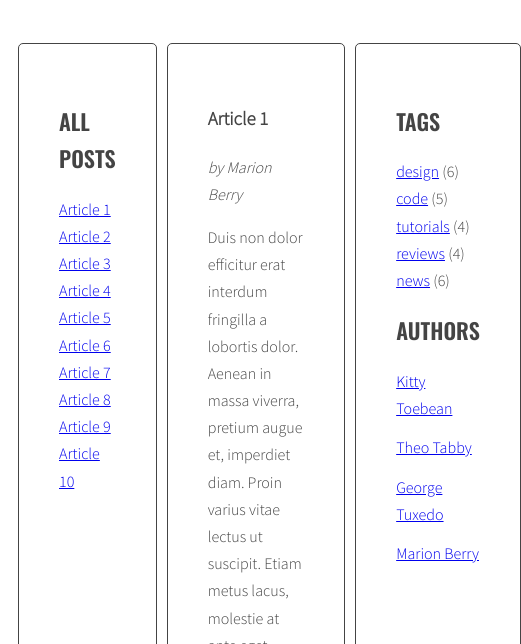
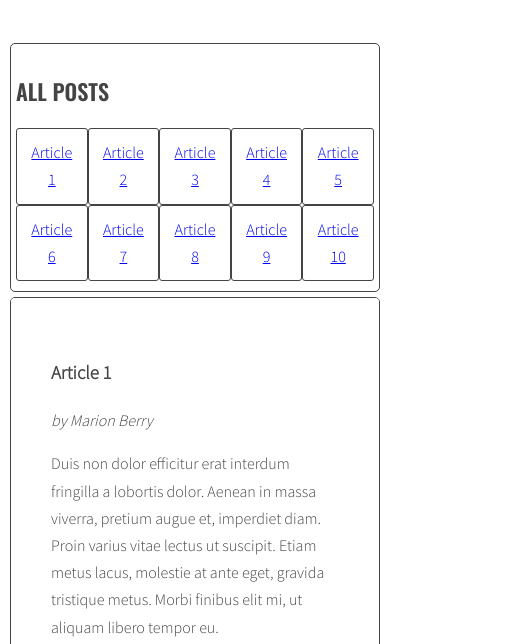
Before and after one commit to Jaszmijee/javascript-blog, a website: page index.html in a window 390 px wide. Shown: the part 200-844 px from the top of the page, 521 px wide, since content can reach past the window. Drawn offline with nearby package versions, Linux system fonts and the light colour scheme.

Commit message:
add responsive

```diff
--- a/sass/style.scss
+++ b/sass/style.scss
@@ -22,6 +22,8 @@ body {
   font-weight: 300;
   font-size: 16px;
   line-height: 1.7;
+  margin: 0;
+  padding: 0;
 }
 
 .container {
@@ -34,6 +36,7 @@ body {
   text-transform: uppercase;
   font-family: $font-header;
   font-weight: 600;
+
   span {
     text-transform: none;
     font-weight: 400;
@@ -80,6 +83,7 @@ body {
   list-style-type: none;
   margin: 0;
   padding: 0;
+
   .active {
     font-weight: bold;
   }
@@ -103,6 +107,7 @@ body {
 
 .post {
   display: none;
+
   &.active {
     display: block;
   }
@@ -114,7 +119,46 @@ body {
 
 .post-tags {
   display: flex;
+
   p {
     margin: 0 10px 0 0;
   }
 }
+
+@media (max-width: 991px) {
+  .wrapper {
+    display: inline-block;
+  }
+
+  .sidebar {
+    padding: 10px 5px;
+    margin-bottom: 5px;
+  }
+
+  .sidebar ul {
+    display: flex;
+    flex-wrap: wrap;
+    flex-direction: row;
+
+  }
+
+  .sidebar li {
+    flex: 0 0 20%;
+    cursor: pointer;
+    border: 1px solid $color-dark;
+    padding: 10px;
+    border-radius: 3px;
+    text-align: center;
+  }
+
+  .list.titles li.active {
+    font-weight: bold;
+    background-color: lighten($color-dark, 20%);
+  }
+
+  .posts {
+    margin-bottom: 5px;
+    height: 70vh;
+    overflow-y: scroll;
+  }
+}
```
Also changed, not shown: css/style.css, 1 other file.
